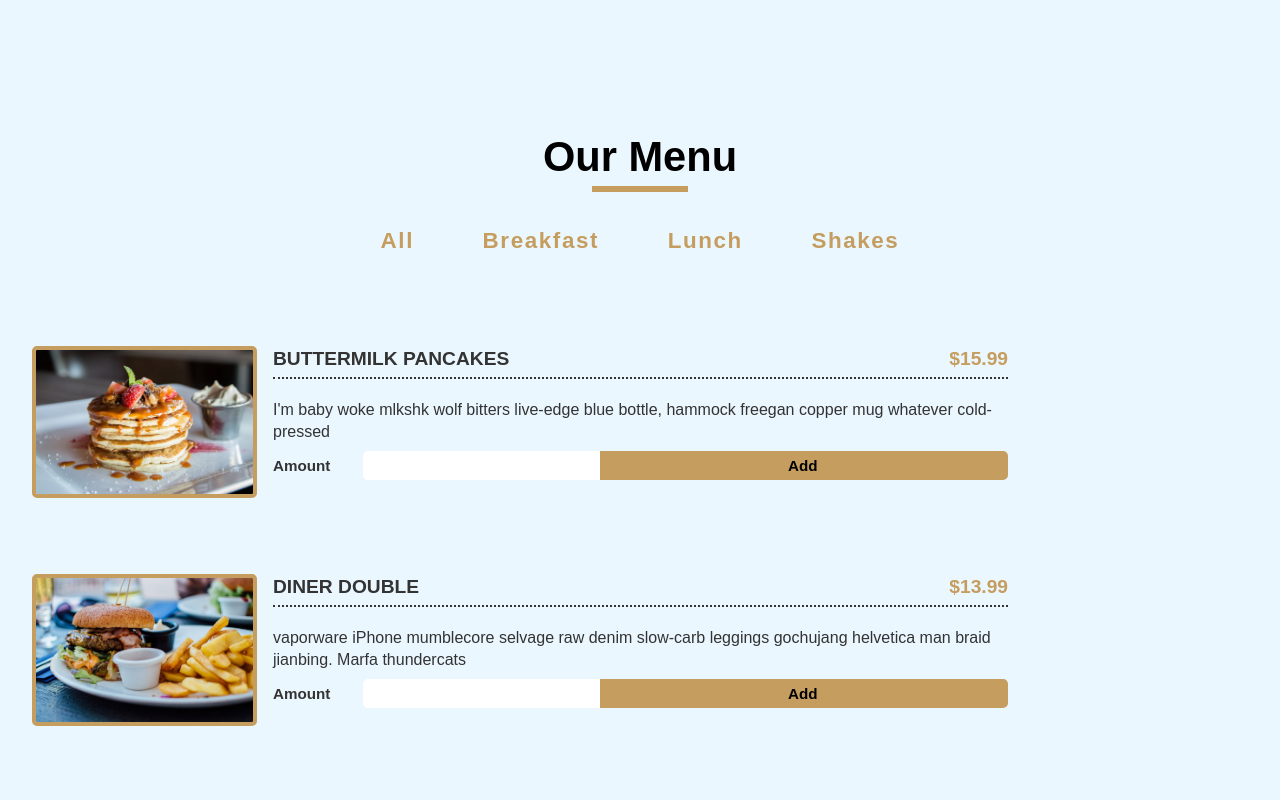
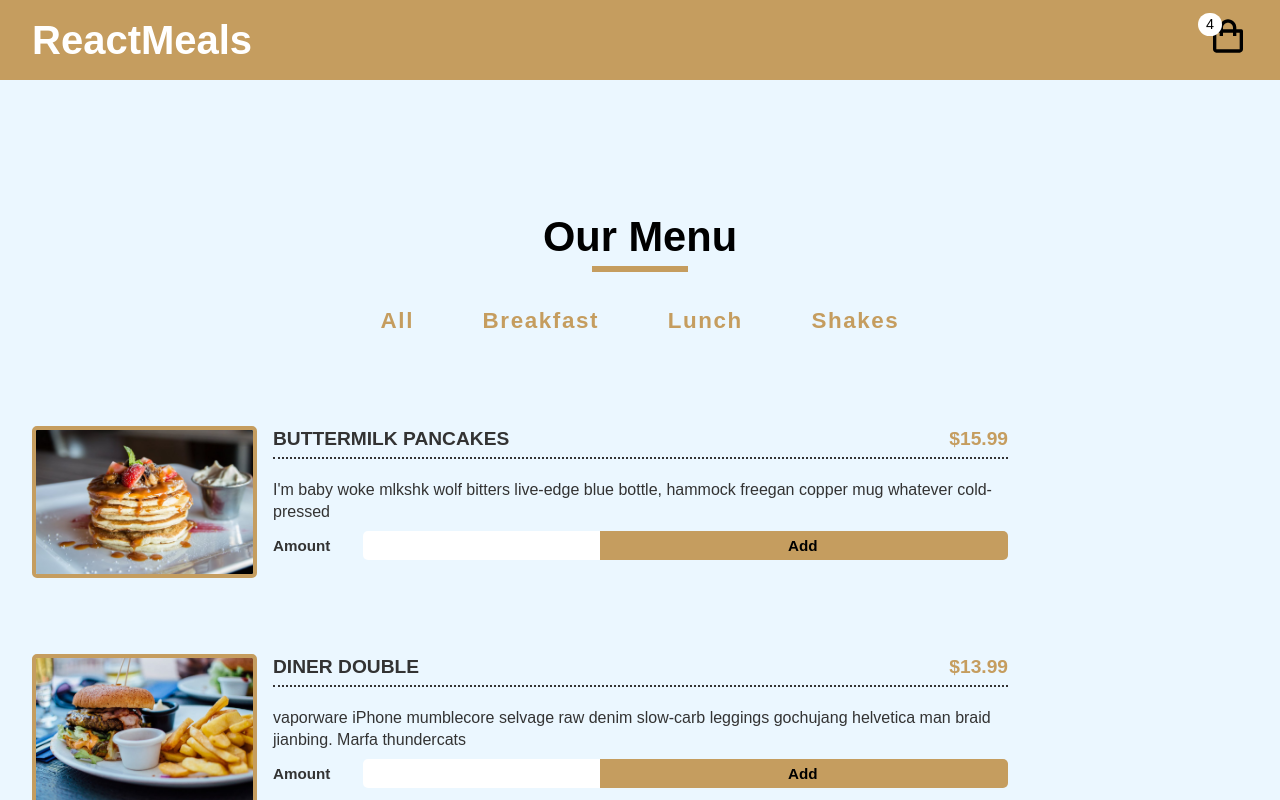
Before and after one commit to jzolotar/react-redux-meals, a React (Create React App) app: page / in a window 1280 px wide. Shown: the top 800 px of the page. Built offline with nearby package versions, Linux system fonts and the light colour scheme; the HTML template or start-up script is replaced by a standard one.

Commit message:
add nav component + styling

```diff
--- a/src/App.js
+++ b/src/App.js
@@ -4,6 +4,7 @@ import { Section } from './components/styles/Section';
 import Header from './components/Header';
 import Item from './components/Item';
 import Menu from './components/Menu';
+import Nav from './components/Nav';
 import GlobalStyles from './components/styles/global';
 import data from './data';
 
@@ -33,6 +34,7 @@ function App() {
   return (
     <Fragment>
       <GlobalStyles />
+      <Nav />
       <Header />
       <Menu onClickHandler={onClickHandler} />
       <Section>
--- /dev/null
+++ b/src/components/Nav.js
@@ -0,0 +1,18 @@
+import { StyledNav } from './styles/Nav.styled';
+import { BiShoppingBag } from 'react-icons/bi';
+
+const Nav = () => {
+  return (
+    <StyledNav>
+      <h1>ReactMeals</h1>
+      <div>
+        <button>
+          <BiShoppingBag />
+        </button>
+        <span>4</span>
+      </div>
+    </StyledNav>
+  );
+};
+
+export default Nav;
--- a/src/components/styles/Button.styled.js
+++ b/src/components/styles/Button.styled.js
@@ -9,6 +9,7 @@ export const StyledButton = styled.button`
   background: transparent;
   cursor: pointer;
   padding: 0.25rem 0.5rem;
+  transition: all 0.4s ease-in-out;
 
   @media (min-width: 768px) {
     font-size: 1.4rem;
--- /dev/null
+++ b/src/components/styles/Nav.styled.js
@@ -0,0 +1,65 @@
+import styled from 'styled-components';
+
+export const StyledNav = styled.nav`
+  height: 5rem;
+  background-color: #c59d5f;
+  color: #ffffff;
+  display: flex;
+  justify-content: space-between;
+  align-items: center;
+  padding: 0.2rem 2rem;
+
+  h1 {
+    font-size: 1.5rem;
+
+    @media (min-width: 768px) {
+      font-size: 2.5rem;
+    }
+  }
+
+  div {
+    position: relative;
+    display: flex;
+    align-items: center;
+    justify-content: center;
+    flex-direction: column;
+
+    button {
+      padding: 0;
+      margin: 0;
+      border: none;
+      background-color: transparent;
+      font-size: 1.7rem;
+      cursor: p;
+      @media (min-width: 768px) {
+        font-size: 2.5rem;
+      }
+    }
+
+    p {
+      font-weight: bold;
+      @media (min-width: 768px) {
+        font-size: 1rem;
+      }
+    }
+
+    span {
+      position: absolute;
+      top: -3px;
+      left: -7px;
+      background-color: #ffffff;
+      color: #000;
+      padding: 0.1rem 0.2rem;
+      border-radius: 50px;
+      display: grid;
+      place-items: center;
+
+      @media (min-width: 768px) {
+        top: -3px;
+        left: -10px;
+        padding: 0.1rem 0.5rem;
+        font-size: 0.9rem;
+      }
+    }
+  }
+`;
```
